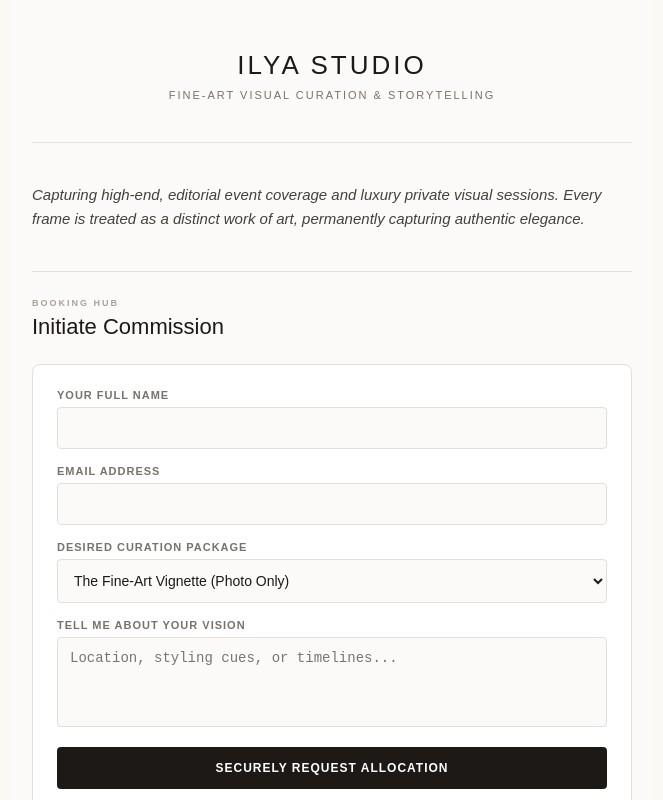
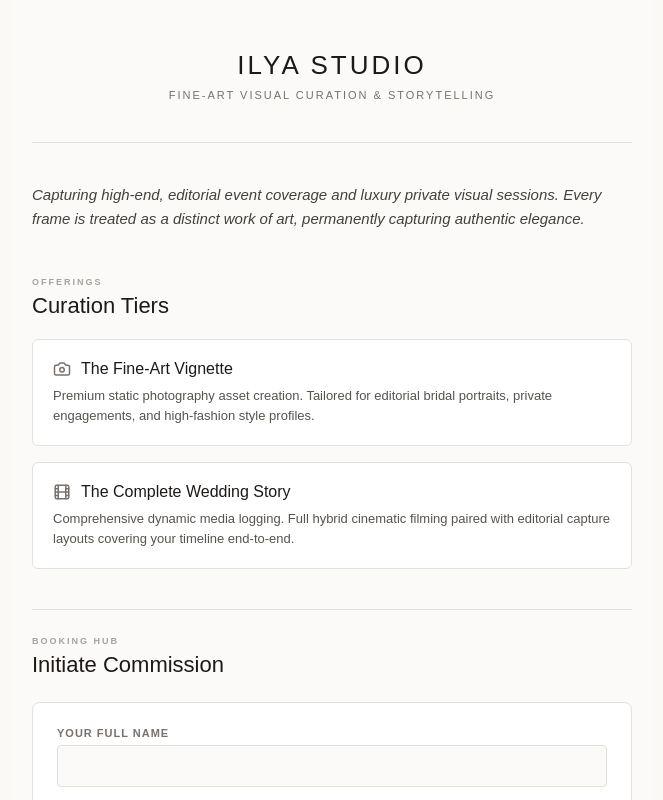
Before and after one commit to Younesouani/business-card-studio, a Next.js app: page / in a window 1280 px wide. Shown: the top 800 px of the page, without its empty margins (308-971 px from the left). Built offline with nearby package versions, Linux system fonts and the light colour scheme; a web font is replaced by a local one.

Commit message:
fix: updated complete page file with proper form submission handling

```diff
--- a/src/app/page.tsx
+++ b/src/app/page.tsx
@@ -1,6 +1,24 @@
 'use client';
 
 import React, { useState } from 'react';
+import {
+  Camera,
+  Film,
+  MapPin,
+  Calendar,
+  Clock,
+  Sliders,
+  Menu,
+  X,
+  ArrowRight,
+  Compass,
+  User,
+  Mail,
+  MessageSquare,
+  Sparkles,
+  Lock,
+  CheckCircle
+} from 'lucide-react';
 
 export default function PortfolioStudio() {
   const [loading, setLoading] = useState(false);
@@ -15,6 +33,7 @@ export default function PortfolioStudio() {
   });
 
   const handleFormSubmit = async (e: React.FormEvent<HTMLFormElement>) => {
+    // 1. Immediately halt standard HTML browser reloads across all mobile engines
     e.preventDefault();
     e.stopPropagation();
 
@@ -23,7 +42,11 @@ export default function PortfolioStudio() {
     setSubmitted(false);
 
     try {
-      const response = await fetch('/api/inquiry', {
+      // 2. Dynamically resolve the absolute domain name to bypass mobile proxy redirects
+      const baseHost = typeof window !== 'undefined' ? window.location.origin : '';
+      const targetUrl = `${baseHost}/api/inquiry`;
+
+      const response = await fetch(targetUrl, {
         method: 'POST',
         headers: {
           'Content-Type': 'application/json',
@@ -37,10 +60,10 @@ export default function PortfolioStudio() {
         setSubmitted(true);
         setFormData({ name: '', email: '', package: 'vignette', vision: '' });
       } else {
-        setErrorMessage(data.error || 'Submission failed on server.');
+        setErrorMessage(data.error || 'Submission failed on server side.');
       }
-    } catch (error) {
-      setErrorMessage('Network error. Unable to send inquiry.');
+    } catch (error: any) {
+      setErrorMessage(error?.message || 'Network error. Connection could not be established.');
     } finally {
       setLoading(false);
     }
@@ -49,6 +72,7 @@ export default function PortfolioStudio() {
   return (
     <div style={{ maxWidth: '600px', margin: '0 auto', padding: '20px', fontFamily: 'sans-serif', backgroundColor: '#fbfaf8', color: '#1c1917', minHeight: '100vh' }}>
 
+      {/* Header / Brand */}
       <header style={{ padding: '30px 0', borderBottom: '1px solid #e2e0da', marginBottom: '40px', textAlign: 'center' }}>
         <h1 style={{ fontSize: '26px', fontWeight: 'normal', letterSpacing: '3px', textTransform: 'uppercase', color: '#1c1917', margin: 0 }}>
           ILYA STUDIO
@@ -58,19 +82,54 @@ export default function PortfolioStudio() {
         </p>
       </header>
 
+      {/* Main Philosophy Intro */}
       <section style={{ marginBottom: '40px' }}>
         <p style={{ fontSize: '15px', lineHeight: '1.6', color: '#44403c', fontStyle: 'italic' }}>
           Capturing high-end, editorial event coverage and luxury private visual sessions. Every frame is treated as a distinct work of art, permanently capturing authentic elegance.
         </p>
       </section>
 
+      {/* Services Portfolio Overview */}
+      <section style={{ marginBottom: '40px' }}>
+        <div style={{ marginBottom: '20px' }}>
+          <span style={{ fontSize: '9px', textTransform: 'uppercase', letterSpacing: '2px', color: '#a8a29e', fontWeight: 'bold' }}>Offerings</span>
+          <h2 style={{ fontSize: '22px', fontWeight: 'normal', color: '#1c1917', marginTop: '4px' }}>Curation Tiers</h2>
+        </div>
+
+        <div style={{ display: 'flex', flexDirection: 'column', gap: '16px' }}>
+          <div style={{ background: '#ffffff', padding: '20px', borderRadius: '6px', border: '1px solid #e2e0da' }}>
+            <div style={{ display: 'flex', alignItems: 'center', gap: '10px', marginBottom: '8px' }}>
+              <Camera style={{ width: '18px', height: '18px', color: '#78716c' }} />
+              <h3 style={{ fontSize: '16px', margin: 0, fontWeight: 'normal' }}>The Fine-Art Vignette</h3>
+            </div>
+            <p style={{ fontSize: '13px', color: '#57534e', margin: 0, lineHeight: '1.5' }}>
+              Premium static photography asset creation. Tailored for editorial bridal portraits, private engagements, and high-fashion style profiles.
+            </p>
+          </div>
+
+          <div style={{ background: '#ffffff', padding: '20px', borderRadius: '6px', border: '1px solid #e2e0da' }}>
+            <div style={{ display: 'flex', alignItems: 'center', gap: '10px', marginBottom: '8px' }}>
+              <Film style={{ width: '18px', height: '18px', color: '#78716c' }} />
+              <h3 style={{ fontSize: '16px', margin: 0, fontWeight: 'normal' }}>The Complete Wedding Story</h3>
+            </div>
+            <p style={{ fontSize: '13px', color: '#57534e', margin: 0, lineHeight: '1.5' }}>
+              Comprehensive dynamic media logging. Full hybrid cinematic filming paired with editorial capture layouts covering your timeline end-to-end.
+            </p>
+          </div>
+        </div>
+      </section>
+
+      {/* Secure Booking Inquiry Hub */}
       <section id="reserve" style={{ padding: '20px 0', borderTop: '1px solid #e2e0da', marginBottom: '40px' }}>
         <div style={{ marginBottom: '24px' }}>
           <span style={{ fontSize: '9px', textTransform: 'uppercase', letterSpacing: '2px', color: '#a8a29e', fontWeight: 'bold' }}>Booking Hub</span>
           <h2 style={{ fontSize: '22px', fontWeight: 'normal', color: '#1c1917', marginTop: '4px' }}>Initiate Commission</h2>
         </div>
 
-        <form onSubmit={handleFormSubmit} style={{ background: '#ffffff', padding: '24px', borderRadius: '8px', border: '1px solid #e2e0da' }}>
+        <form
+          onSubmit={handleFormSubmit}
+          style={{ background: '#ffffff', padding: '24px', borderRadius: '8px', border: '1px solid #e2e0da' }}
+        >
           <div style={{ display: 'flex', flexDirection: 'column', gap: '16px' }}>
 
             <div>
@@ -122,6 +181,10 @@ export default function PortfolioStudio() {
             <button
               type="submit"
               disabled={loading}
+              onClick={(e) => {
+                // Secondary fallback intercept step to prevent mobile button tracking bugs
+                if(loading) e.preventDefault();
+              }}
               style={{
                 width: '100%',
                 cursor: loading ? 'not-allowed' : 'pointer',
@@ -147,14 +210,15 @@ export default function PortfolioStudio() {
             )}
 
             {submitted && (
-              <div style={{ backgroundColor: '#f0fdf4', color: '#166534', border: '1px solid #bbf7d0', padding: '12px', borderRadius: '4px', fontSize: '13px', textAlign: 'center' }}>
-                Transmission Encrypted. Your date request is pending validation!
+              <div style={{ backgroundColor: '#f0fdf4', color: '#166534', border: '1px solid #bbf7d0', padding: '12px', borderRadius: '4px', fontSize: '13px', textAlign: 'center', display: 'flex', alignItems: 'center', justifyContent: 'center', gap: '8px' }}>
+                <CheckCircle style={{ width: '16px', height: '16px', color: '#166534' }} /> Transmission Encrypted. Your date request is pending validation!
               </div>
             )}
           </div>
         </form>
       </section>
 
+      {/* Minimal Footer */}
       <footer style={{ textAlign: 'center', padding: '20px 0', borderTop: '1px solid #e2e0da', color: '#a8a29e', fontSize: '11px', letterSpacing: '1px' }}>
         © {new Date().getFullYear()} ILYA STUDIO. All Rights Reserved.
       </footer>
```
